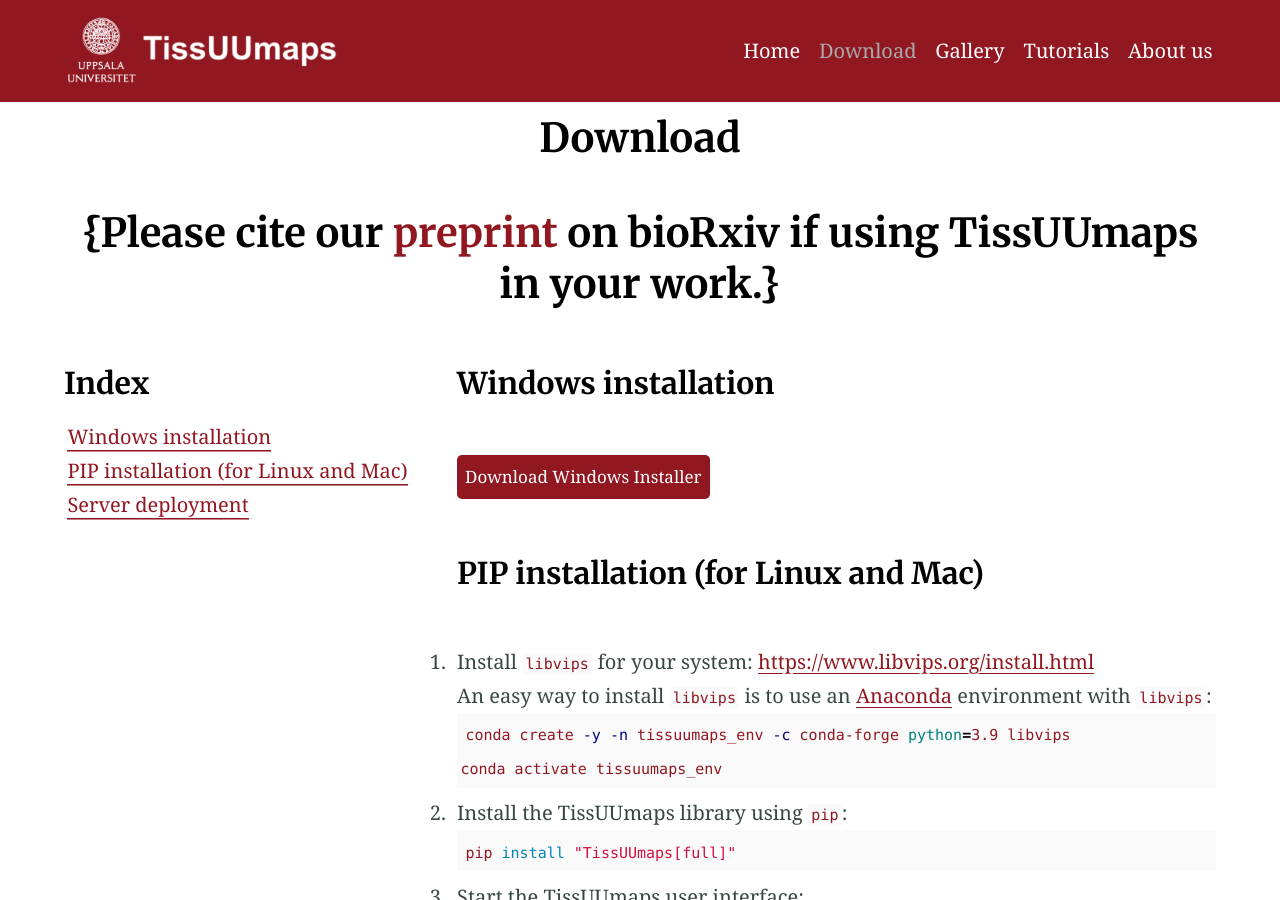
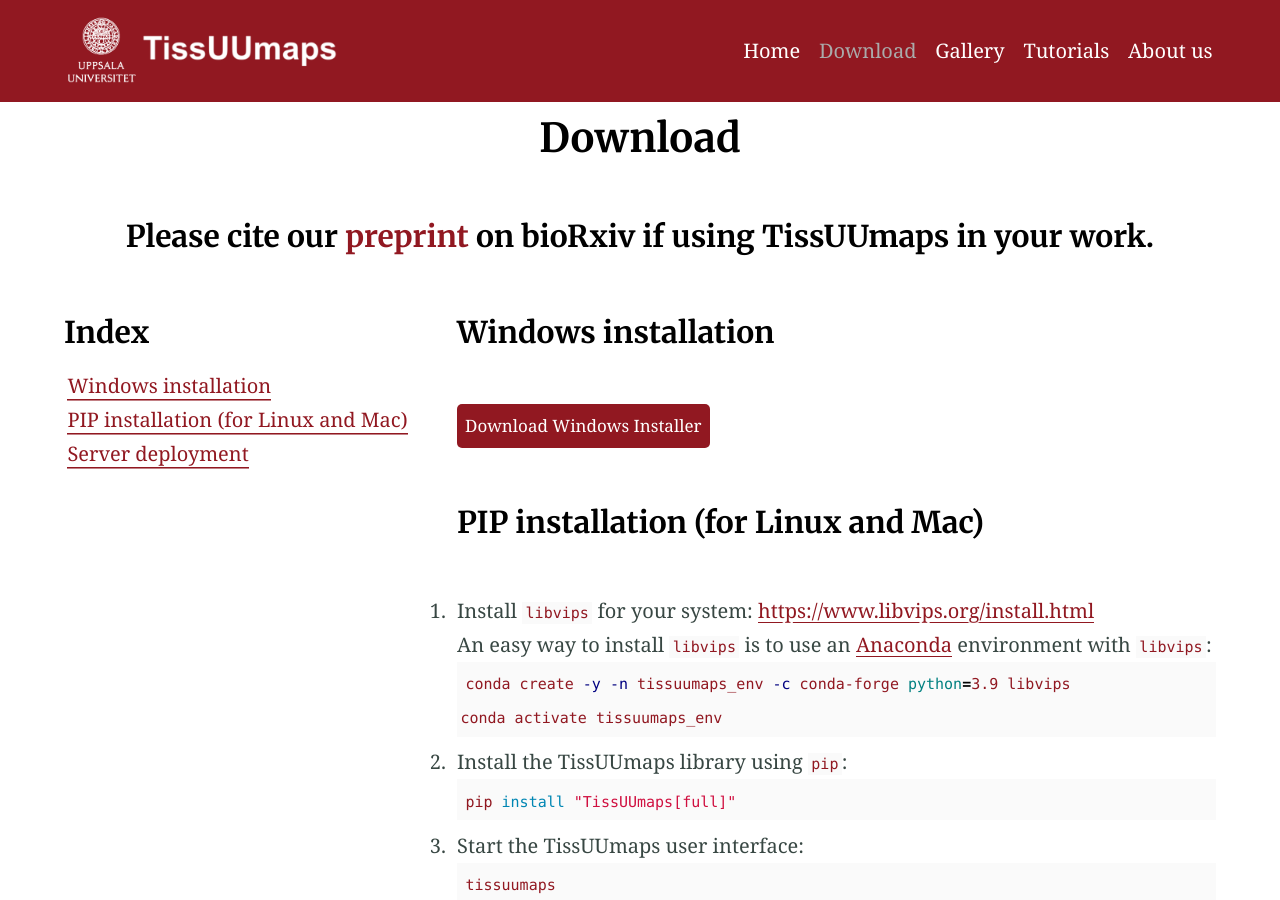
Before and after one commit to TissUUmaps/TissUUmaps.github.io, a Jekyll site: the page built from download.md, in a window 1280 px wide and 900 px high. Built offline with Jekyll 4.4.1, drawn with Linux system fonts in a browser that asks for light colours.

Commit message:
Update downloads.html

```diff
--- a/_layouts/downloads.html
+++ b/_layouts/downloads.html
@@ -12,8 +12,8 @@
 
 
 <main class="main  container">
-	<article class="article  article--page  content  typeset">
-		<h1>{Please cite our <a href="https://www.biorxiv.org/content/10.1101/2022.01.28.478131v1">preprint</a> on bioRxiv if using TissUUmaps in your work.}</h1>
+	<article class="article  article--page  typeset" id="{{ item.title | slugify  }}">
+		<h3>Please cite our <a href="https://www.biorxiv.org/content/10.1101/2022.01.28.478131v1">preprint</a> on bioRxiv if using TissUUmaps in your work.</h3>
 	</article>
 </main>
 
```
